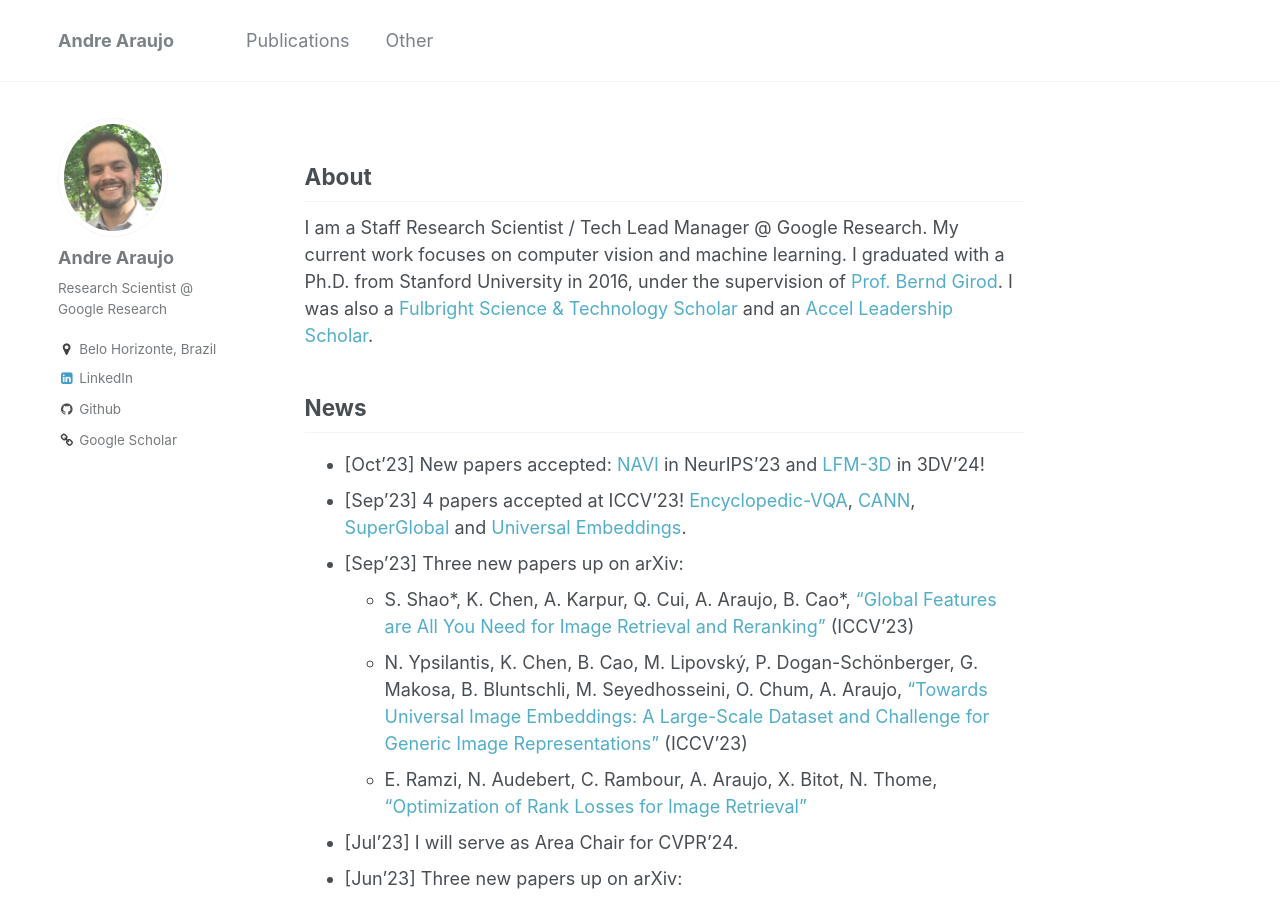
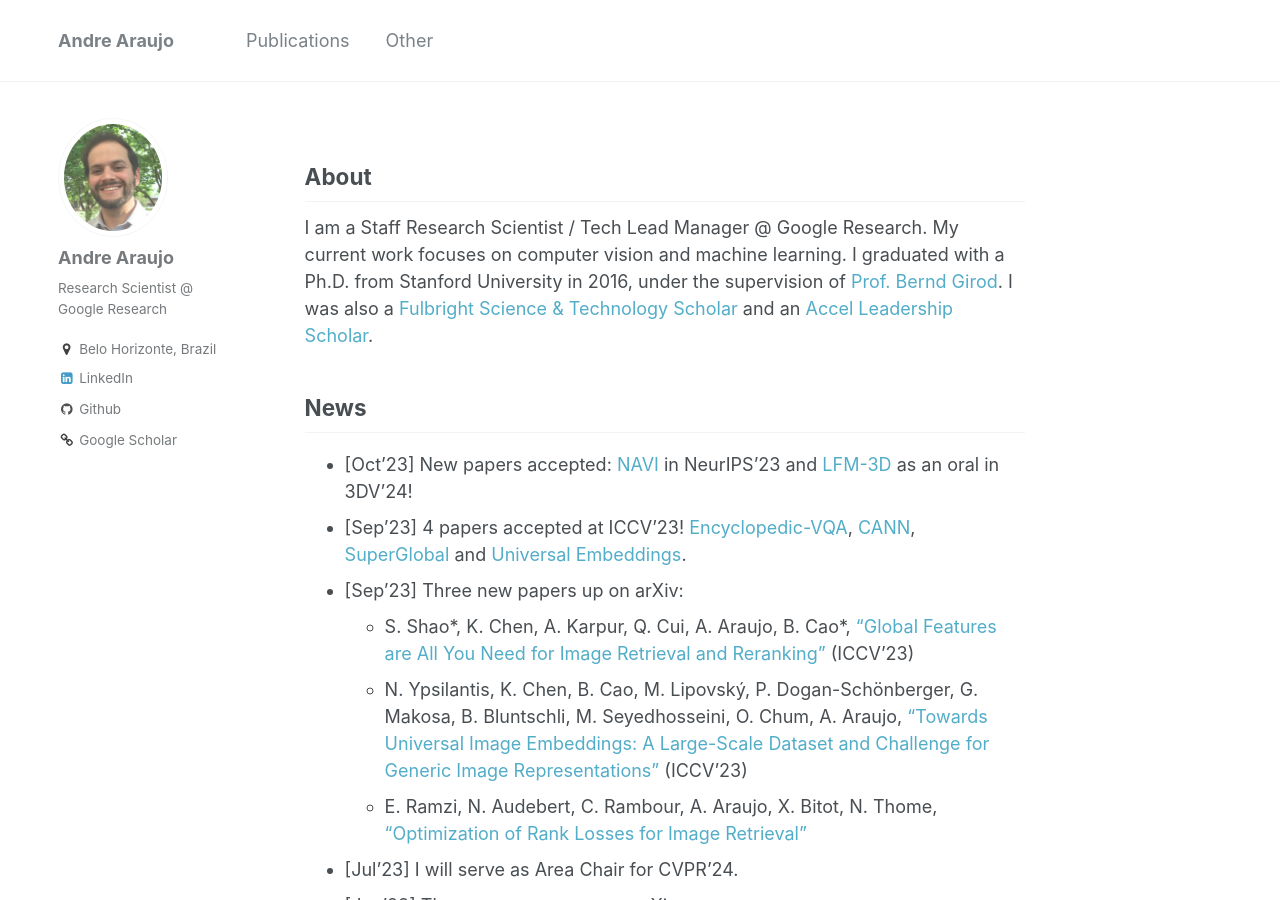
Before and after one commit to andrefaraujo/andrefaraujo.github.io, a Jekyll site: the page built from _pages/about.md, in a window 1280 px wide and 900 px high. Built offline with Jekyll 4.4.1, drawn with Linux system fonts in a browser that asks for light colours.

Commit message:
LFM-3D as oral

```diff
--- a/_pages/about.md
+++ b/_pages/about.md
@@ -18,7 +18,7 @@ I was also a [Fulbright Science & Technology Scholar](https://eca.state.gov/fulb
 
 ## News
 
-* [Oct'23] New papers accepted: [NAVI](https://arxiv.org/abs/2306.09109) in NeurIPS'23 and [LFM-3D](https://arxiv.org/abs/2303.12779) in 3DV'24!
+* [Oct'23] New papers accepted: [NAVI](https://arxiv.org/abs/2306.09109) in NeurIPS'23 and [LFM-3D](https://arxiv.org/abs/2303.12779) as an oral in 3DV'24!
 * [Sep'23] 4 papers accepted at ICCV'23! [Encyclopedic-VQA](https://arxiv.org/abs/2306.09224), [CANN](https://arxiv.org/abs/2306.09012), [SuperGlobal](https://arxiv.org/abs/2308.06954) and [Universal Embeddings](https://arxiv.org/abs/2309.01858).
 * [Sep'23] Three new papers up on arXiv:
   * S. Shao\*, K. Chen, A. Karpur, Q. Cui, A. Araujo, B. Cao\*, ["Global Features are All You Need for Image Retrieval and Reranking"](https://arxiv.org/abs/2308.06954) (ICCV'23)
```
Also changed, not shown: _publications/2024-03-18-lfm3d.md (+1 -1 lines).
